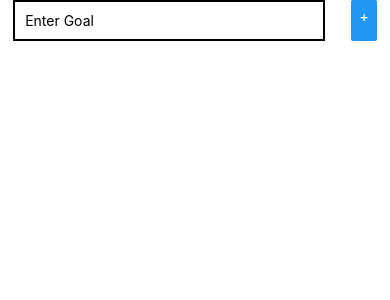
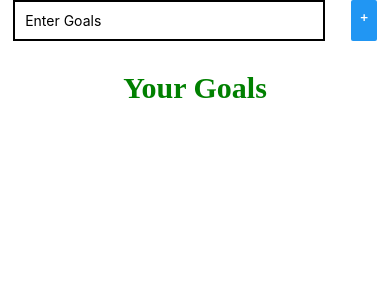
Before and after one commit to jmlovitsch/first-react-native-app, a React Native app: screen / in a window 390 px wide. Shown: the top 300 px of the page. Built offline with nearby package versions, Linux system fonts and the light colour scheme.

Commit message:
added listing function, add, delete

```diff
--- a/App.js
+++ b/App.js
@@ -1,21 +1,63 @@
 import { StatusBar } from "expo-status-bar";
-import React from "react";
+import React, { useState } from "react";
 import {
   SafeAreaView,
   StyleSheet,
   TextInput,
+  Text,
   View,
   Button,
+  FlatList,
 } from "react-native";
 
 export default function App() {
+  const [goalsList, setGoalsList] = useState([]);
+  const [value, onChangeText] = useState("");
+
+  const addGoal = () => {
+    if (value) {
+      setGoalsList(goalsList.concat(value));
+      onChangeText("");
+    }
+  };
+
+  const removeGoal = (props) => {
+    console.log(props);
+    const filteredList = goalsList.filter((goal) => goal !== props);
+    setGoalsList(filteredList);
+  };
+
+  const Item = ({ title }) => (
+    <View style={styles.item}>
+      <Text style={styles.listItem}>{title}</Text>
+      <Button title="X" onPress={() => removeGoal(title)} />
+    </View>
+  );
+
+  const renderItem = ({ item }) => {
+    return <Item title={item} />;
+  };
+
   return (
     <SafeAreaView style={styles.container}>
       <View style={styles.views}>
-        <TextInput placeholder="Enter Goal" style={styles.input} />
-        <Button title="+" style={styles.button} />
+        <TextInput
+          placeholder="Enter Goals"
+          value={value}
+          style={styles.input}
+          onChangeText={(text) => onChangeText(text)}
+        />
+        <Button title="+" style={styles.button} onPress={() => addGoal()} />
       </View>
-      <View></View>
+
+      <View style={styles.listBox}>
+        <Text style={styles.listTitle}>Your Goals</Text>
+        <FlatList
+          data={goalsList}
+          renderItem={renderItem}
+          keyExtractor={(item, index) => index}
+        />
+      </View>
     </SafeAreaView>
   );
 }
@@ -28,15 +70,44 @@ const styles = StyleSheet.create({
     borderBottomColor: "black",
     borderWidth: 2,
     padding: 10,
-    width: "80%"
+    width: "80%",
   },
   views: {
     flexDirection: "row",
     justifyContent: "space-around",
-    // alignItems: 'center',
   },
   button: {
-    borderColor: "black",
+
+  },
+
+  listBox: {
+    padding: 30,
+
+  },
+  listTitle: {
+    fontWeight: "bold",
+    color: 'green',
+    fontFamily: "Cochin",
+    fontSize: 30,
+    alignSelf: "center",
+    marginBottom: 10,
+  },
+
+
+  item: {
+    flexDirection: "row",
+    justifyContent: 'space-between',
+    alignItems: "center",
+    marginBottom: 7,
+    borderColor: 'black',
     borderWidth: 1,
+
+  },
+
+  listItem: {
+    fontWeight: "bold",
+    color: 'green',
+    alignContent: "center",
+    padding: 3
   },
 });
```
